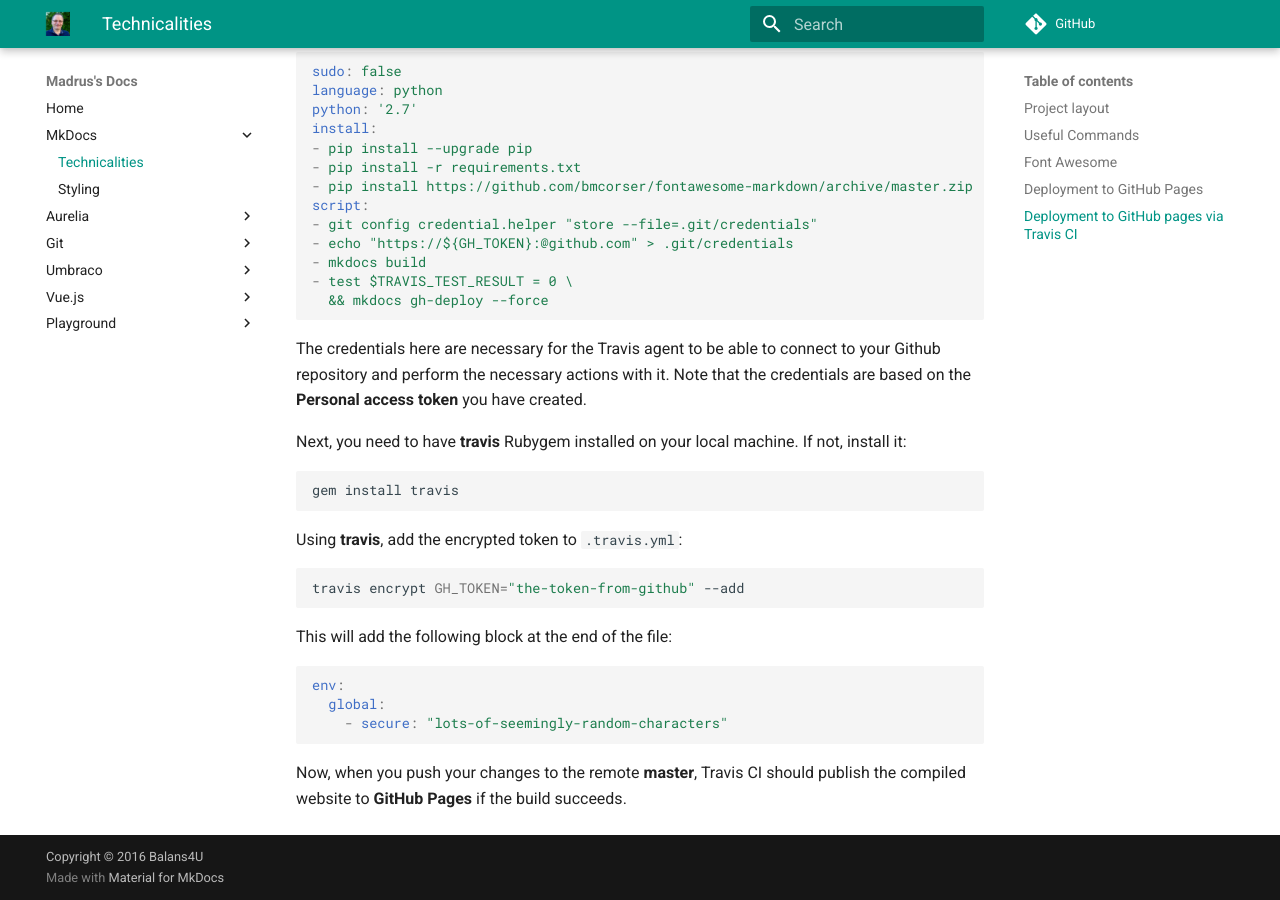
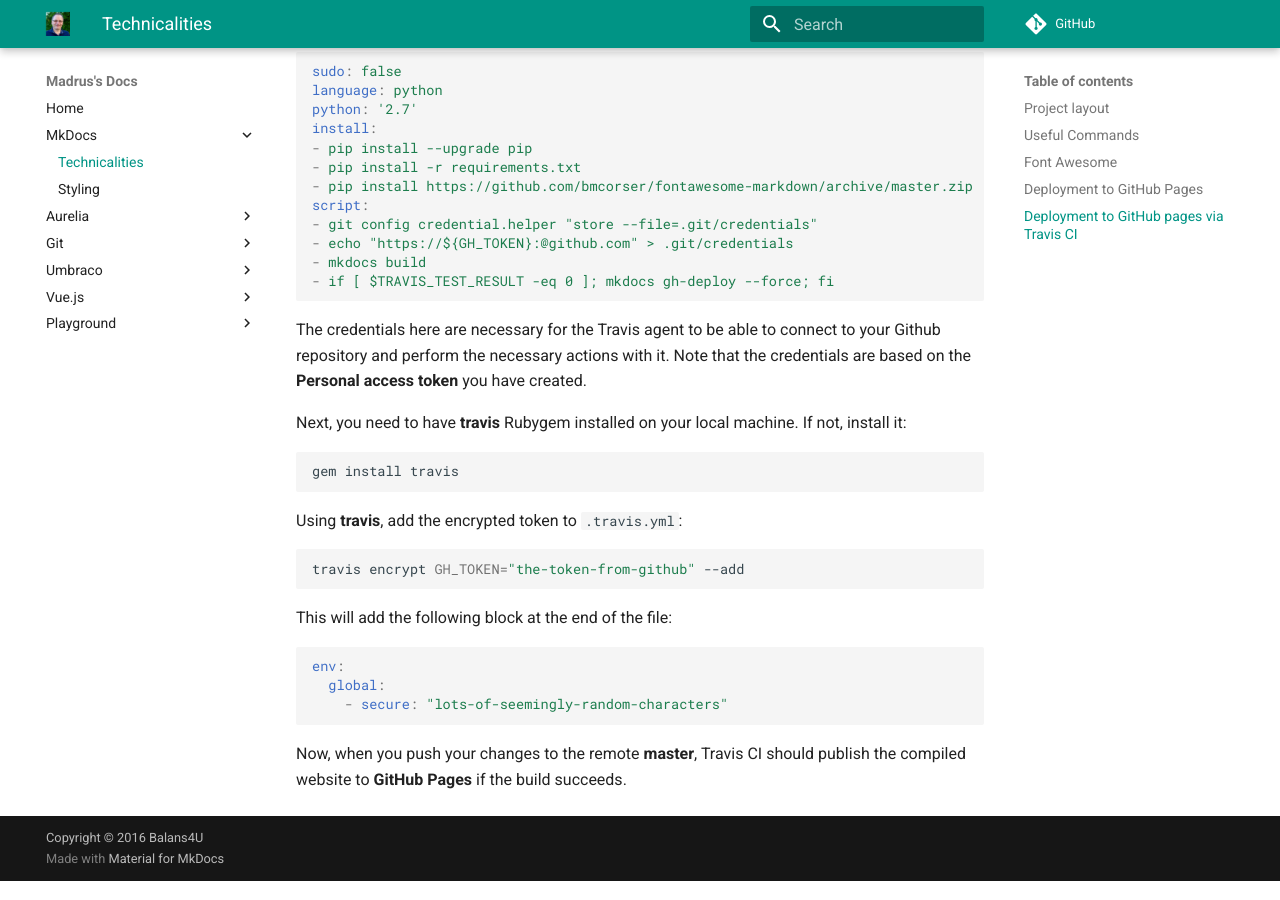
Before and after one commit to madrus/mdocs, an MkDocs documentation site: the page built from docs/mkdocs/technicalities.md, in a window 1280 px wide and 900 px high, scrolled down 2210 px. Built offline with MkDocs 1.6.1 and Material for MkDocs 9.7.7, drawn with Linux system fonts in a browser that asks for light colours; comment, search, counter and statistics services are not loaded; old or Windows-style settings are respelled for this version of MkDocs.

````diff
--- a/docs/mkdocs/technicalities.md
+++ b/docs/mkdocs/technicalities.md
@@ -90,8 +90,7 @@ script:
 - git config credential.helper "store --file=.git/credentials"
 - echo "https://${GH_TOKEN}:@github.com" > .git/credentials
 - mkdocs build
-- test $TRAVIS_TEST_RESULT = 0 \
-  && mkdocs gh-deploy --force
+- if [ $TRAVIS_TEST_RESULT -eq 0 ]; mkdocs gh-deploy --force; fi
 ```
 
 The credentials here are necessary for the Travis agent to be able to connect to your Github repository and perform the necessary actions with it. Note that the credentials are based on the **Personal access token** you have created.
````
Also changed, not shown: .travis.yml (+1 -2 lines).
